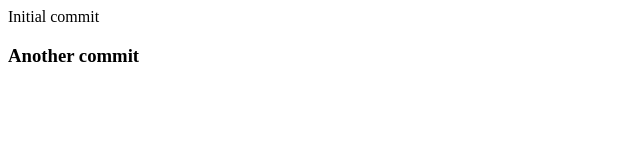
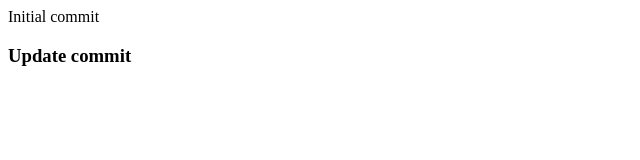
Before and after one commit to Winmemeko/utycc_project, a plain HTML site: page index.html in a window 1280 px wide. Shown: the full height of the page, 0-640 px from the left. Drawn offline with Linux system fonts and the light colour scheme.

Commit message:
modified commit

```diff
--- a/index.html
+++ b/index.html
@@ -3,6 +3,6 @@
 </head>
 <body>
 	Initial commit
-	<h3>Another commit</h3>
+	<h3>Update commit</h3>
 </body>
 </html>
```
